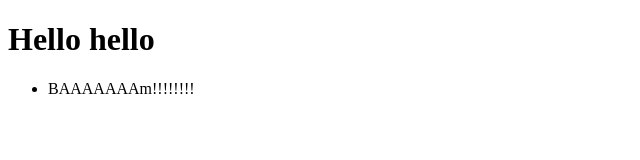
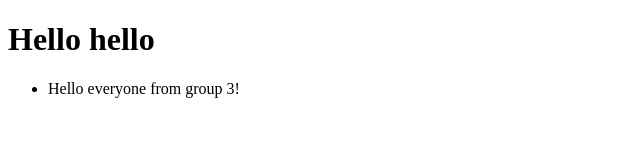
Before and after one commit to KoOl-bit/oliver-coding, a plain HTML site: page index.html in a window 1280 px wide. Shown: the full height of the page, 0-640 px from the left. Drawn offline with Linux system fonts and the light colour scheme.

Commit message:
index.html with Hello everyone from group 3

```diff
--- a/index.html
+++ b/index.html
@@ -13,7 +13,7 @@
             <header>
                   <ul>
                         <li>
-                            <p>BAAAAAAAm!!!!!!!!</p>
+                            <p>Hello everyone from group 3!</p>
                         </li>
                   </ul>
             </header>
```
